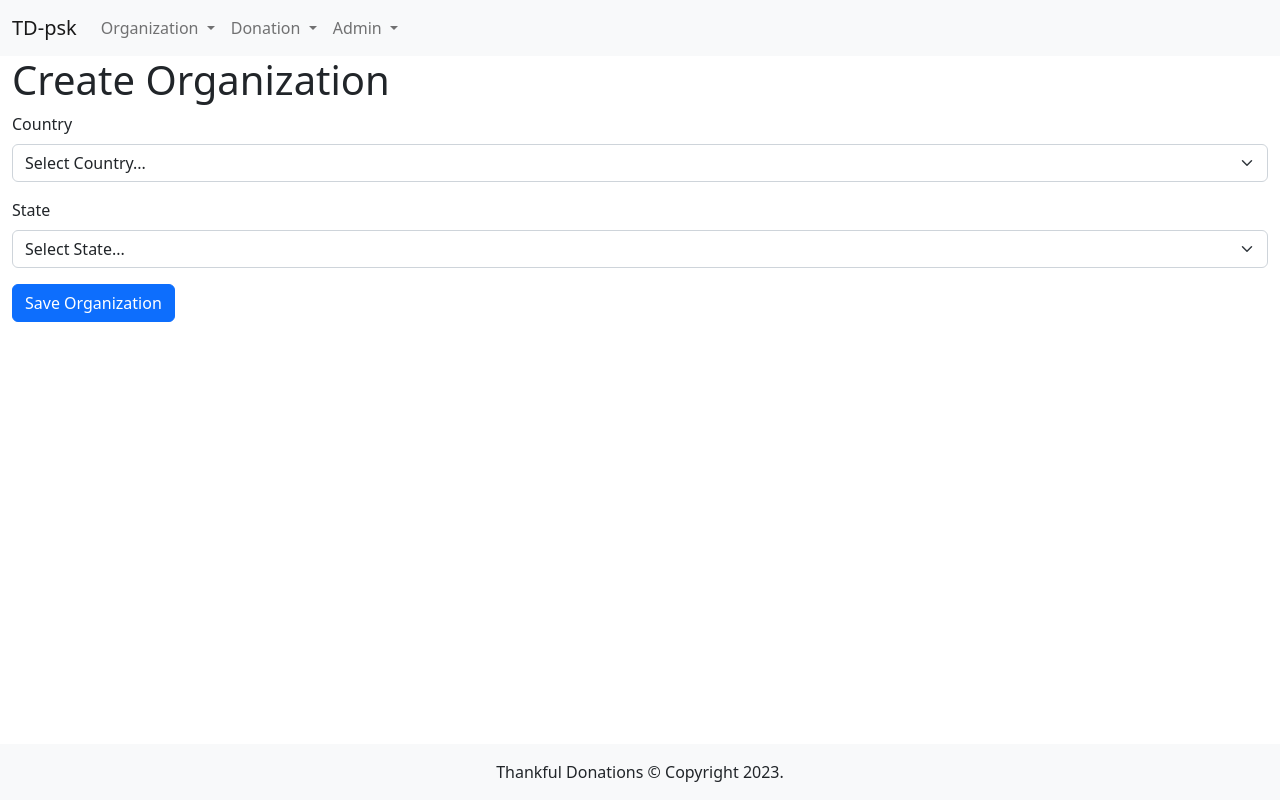
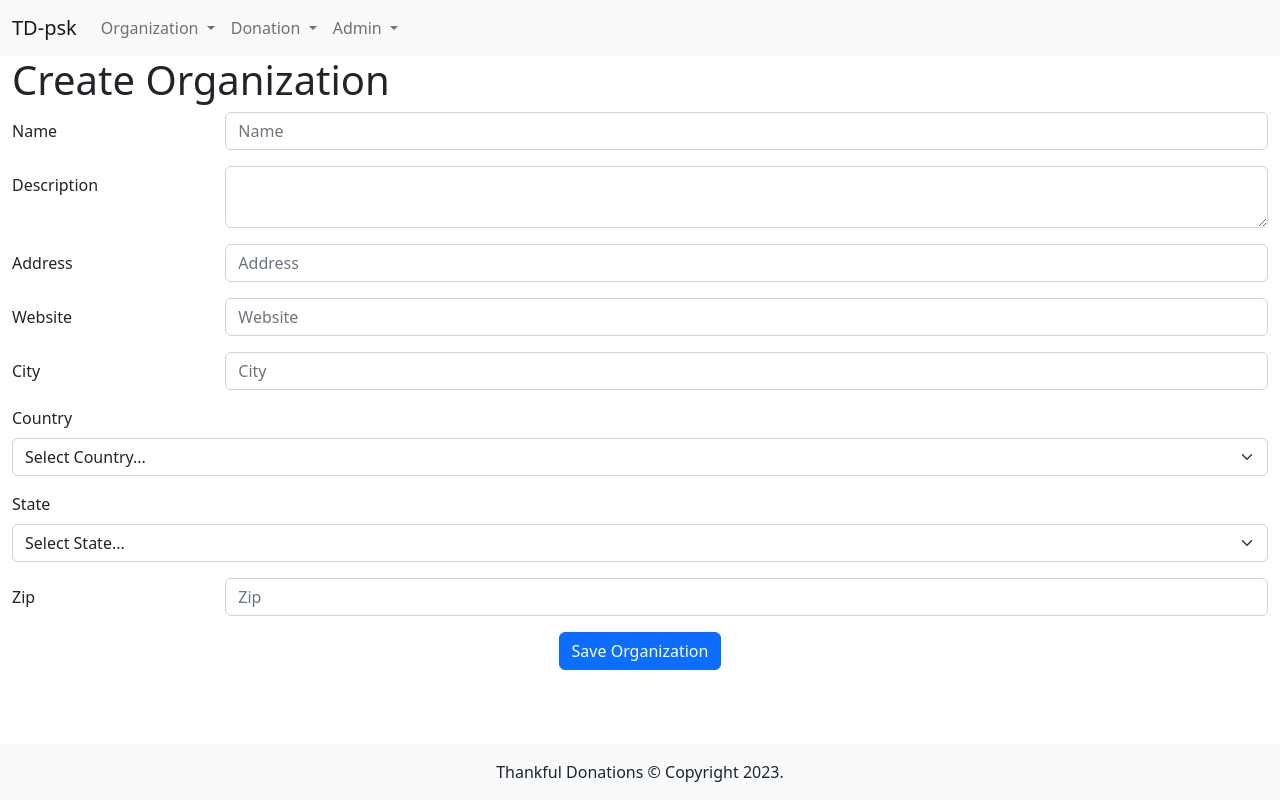
Before and after one commit to p-kowadkar/psk-IS601-007, a Flask app: page /organization/add in a window 1280 px wide. Run offline with Flask 3, Linux system fonts and the light colour scheme; data that the repository does not hold is empty.

Commit message:
organization list and manage done

```diff
--- a/MP3/templates/manage_organization.html
+++ b/MP3/templates/manage_organization.html
@@ -21,22 +21,56 @@ Organization{% endblock %}
             if a validation error occurs, the inserted form data should persist
             #}
             <!--name-->
+            <div class="form-group row mb-3">
+                <label for="name" class="col-sm-2 col-form-label">Name</label>
+                <div class="col-sm-10">
+                <input type="text" class="form-control" id="name" name="name" placeholder="Name" value="{{org.get("name") or '' }}" >
+                </div>
+            </div>
+            <!--description-->
+            <div class="form-group row mb-3">
 
-            <!--description-->
+                <label for="description" class="col-sm-2 col-form-label" >Description</label>
+                <div class="col-sm-10">
+                    <textarea class="form-control" name="description" id="description">{{org.get("description") or ''}}</textarea>
+                </div>
+            </div>
 
             <!--address-->
-
+            <div class="form-group row mb-3">
+                <label for="address" class="col-sm-2 col-form-label">Address</label>
+                <div class="col-sm-10">
+                <input type="text" class="form-control" id="address" name="address" placeholder="Address" value="{{org.get("address") or '' }}">
+                </div>
+            </div>
             <!-- website -->
-
+            <div class="form-group row mb-3">
+                <label for="website" class="col-sm-2 col-form-label">Website</label>
+                <div class="col-sm-10">
+                <input type="text" class="form-control" id="website" name="website" placeholder="Website" value="{{org.get("website") or ''}}">
+                </div>
+            </div>
             <!-- city -->
-
+            <div class="form-group row mb-3">
+                <label for="city" class="col-sm-2 col-form-label">City</label>
+                <div class="col-sm-10">
+                <input type="text" class="form-control" id="city" name="city" placeholder="City" value="{{org.get("city") or '' }}">
+                </div>
+            </div>
             {# use this for country/state selection #}
             <!-- country/state -->
             {{country_state_selector(country=org.country,state=org.state)}}
             <!--zip-->
-
+            <div class="form-group row mb-3">
+                <label for="zip" class="col-sm-2 col-form-label">Zip</label>
+                <div class="col-sm-10">
+                <input type="text" class="form-control" id="zip" name="zip" placeholder="Zip" value="{{org.get("zip") or '' }}">
+                </div>
+            </div>
+            <div class="text-center" style="margin-bottom: 5em">
             <input type="submit" class="btn btn-primary"
                 value="Save Organization" />
+            </div>
         </form>
     </div>
 </div>
```
Also changed, not shown: MP3/templates/list_organizations.html (+41 -2 lines).
